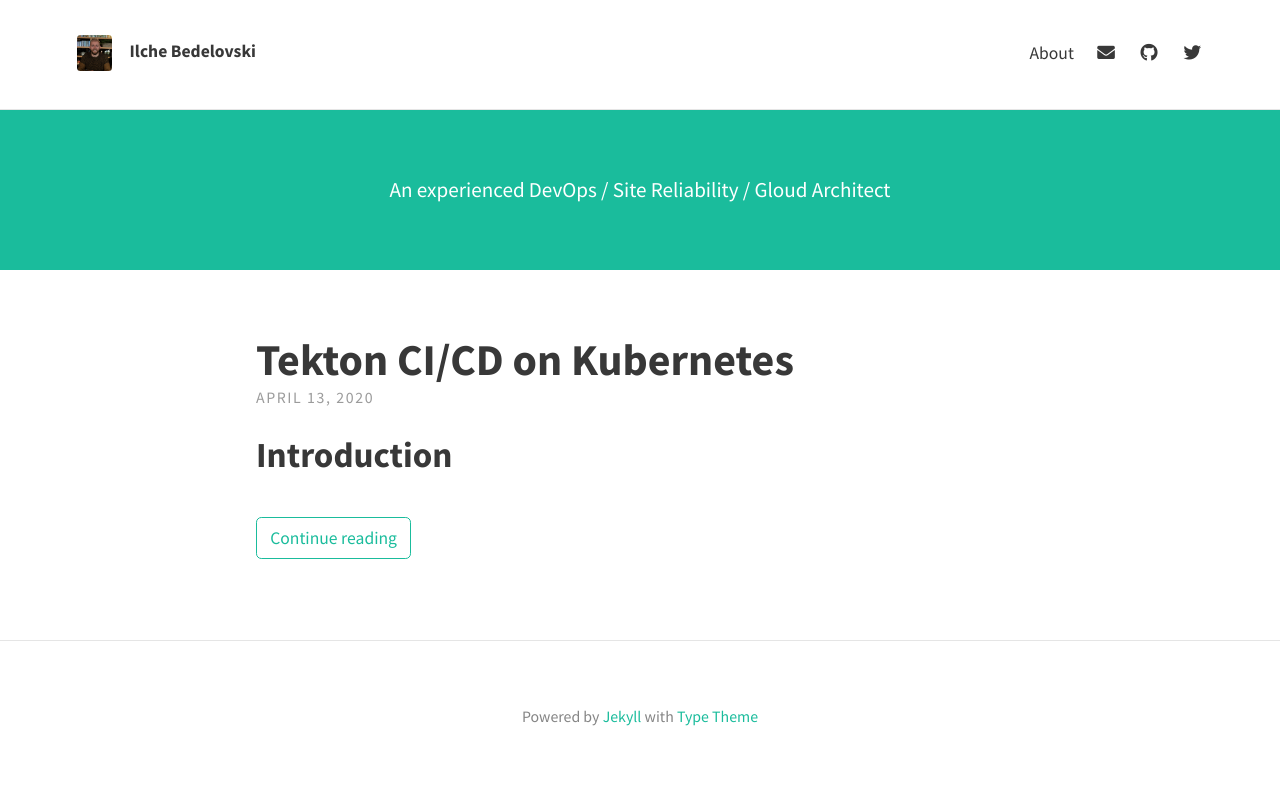
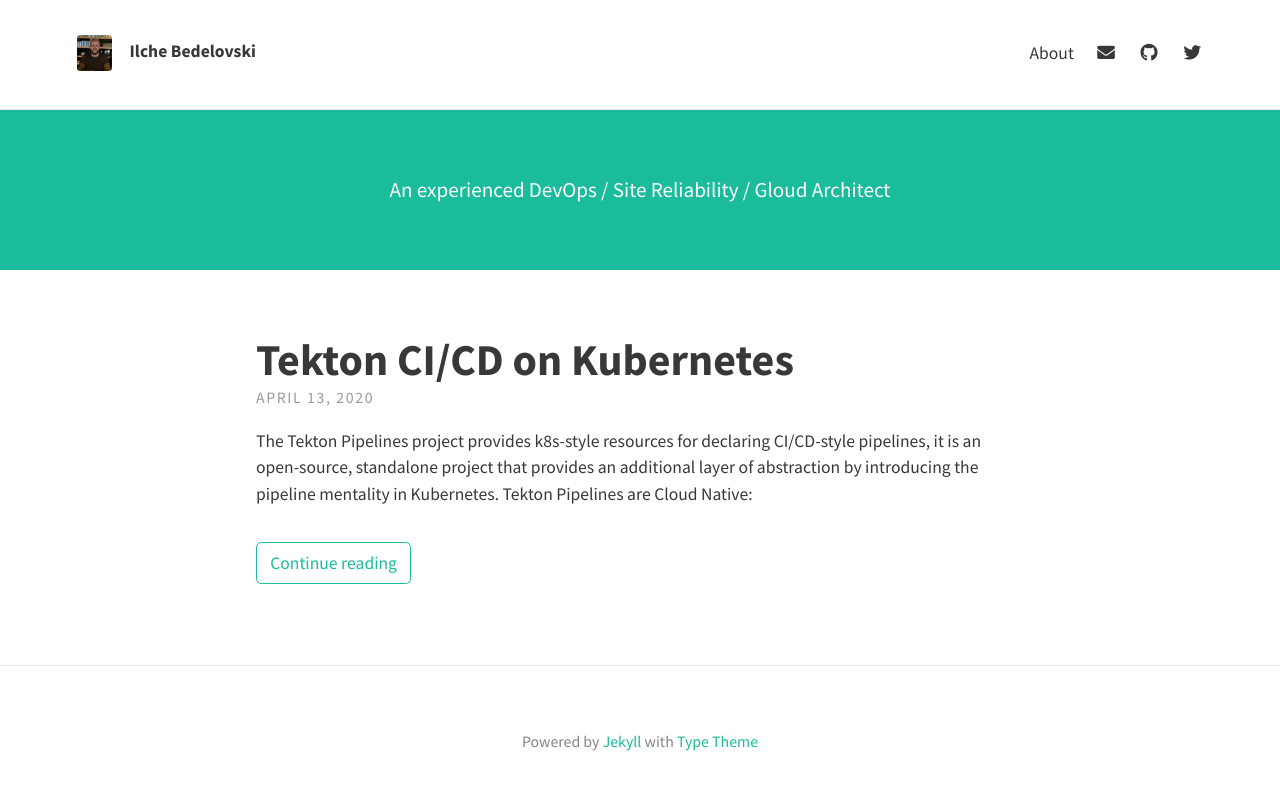
Before and after one commit to ilchebedelovski/ilchebedelovski.github.io, a Jekyll site: the page built from index.html, in a window 1280 px wide. Shown: the top 790 px of the page. Built offline with Jekyll 4.4.1, drawn with Linux system fonts in a browser that asks for light colours; nearby versions of some CDN libraries; the list of posts is cut into pages by our own code; part of the change alters nothing that is shown.

Commit message:
Update 2020-04-13-tektoncd-on-kubernetes.md

````diff
--- a/_posts/2020-04-13-tektoncd-on-kubernetes.md
+++ b/_posts/2020-04-13-tektoncd-on-kubernetes.md
@@ -2,8 +2,6 @@
 layout: post
 title: Tekton CI/CD on Kubernetes
 ---
-
-## Introduction
 
 The Tekton Pipelines project provides k8s-style resources for declaring CI/CD-style pipelines, it is an open-source, standalone project that provides an additional layer of abstraction by introducing the pipeline mentality in Kubernetes. Tekton Pipelines are Cloud Native:
 
@@ -104,12 +102,12 @@ spec:
 
 ### Task
 
-There is only one task named as `build-and-deploy`, inside that task there few steps:
+There is only one task named as `build-and-deploy`, in the main section we have `inputs`, `outputs` and `steps`. Inside that task there few steps:
 
 - `build-and-push` - where the image is built and pushed to our Container Registry. I am using [Kaniko](https://github.com/GoogleContainerTools/kaniko) for building and pushing the image.
 - `run-helm-add` - our Helm Chart is public available, we add that repo to our local Helm setting.
 - `run-helm-update` - a step for updating the local config with the resently added repository.
-- `run-helm-upgrade` - a step for installing/upgrading the Helm Chart.
+- `run-helm-upgrade` - a step for installing/upgrading the Helm Chart, in this step as you can see, several Helm Values are replaced, it is the application requirement for suppling the required variables to the Helm Chart and pass them to the scheduled Kubernetes Pod.
 
 ```
 apiVersion: tekton.dev/v1alpha1
@@ -131,28 +129,9 @@ spec:
         type: string
       - name: appName
         type: string
-      - name: imageRepository
-        type: string
-      - name: ingressHost
-        type: string
-      - name: pvcName
-        type: string
-      - name: pvcResourcesStorage
-        type: string
-      - name: pvcStorageClassName
-        type: string
-      - name: backendAppEnv
-        type: string
-      - name: backendConsumerKey
-        type: string
-      - name: backendConsumerSecret
-        type: string
-      - name: backendAccessToken
-        type: string
-      - name: backendAccessTokenSecret
-        type: string
-      - name: backendAuthToken
-        type: string
+        .
+        .
+        .
   outputs:
     resources:
       - name: image-registry
@@ -205,26 +184,9 @@ spec:
         - name=$(inputs.params.appName)
         - --set
         - image.repository=$(inputs.params.imageRepository)
-        - --set
-        - ingress.hosts[0]=$(inputs.params.ingressHost)
-        - --set
-        - pvc.name=$(inputs.params.pvcName)
-        - --set
-        - pvc.resources.storage=$(inputs.params.pvcResourcesStorage)
-        - --set
-        - pvc.storageClassName=$(inputs.params.pvcStorageClassName)
-        - --set
-        - backend.appEnv=$(inputs.params.backendAppEnv)
-        - --set
-        - backend.consumerKey=$(inputs.params.backendConsumerKey)
-        - --set
-        - backend.consumerSecret=$(inputs.params.backendConsumerSecret)
-        - --set
-        - backend.accessToken=$(inputs.params.backendAccessToken)
-        - --set
-        - backend.accessTokenSecret=$(inputs.params.backendAccessTokenSecret)
-        - --set
-        - backend.authToken=$(inputs.params.backendAuthToken)
+        .
+        .
+        .
   volumes:
     - name: kaniko-secret
       secret:
@@ -233,3 +195,94 @@ spec:
           - key: .dockerconfigjson
             path: .docker/config.json
 ```
+
+### Pipeline
+
+As I mentioned earlier, a `pipeline` is a collection of tasks in order, in my `pipeline` I have `resources`, `params` and `tasks`. The vital in this `pipeline` is the moment of calling my previous task named as `build-and-deploy` with the already defined resources.
+
+```
+kind: Pipeline
+metadata:
+  name: api-pipeline
+  namespace: tekton-pipelines
+spec:
+  resources:
+    - name: git-repo
+      type: git
+    - name: image-registry
+      type: image
+  params:
+    - name: pathToDockerFile
+      type: string
+    - name: pathToContext
+      type: string
+    - name: appChartRepo
+      type: string
+    - name: appName
+      type: string
+      .
+      .
+      .
+  tasks:
+    - name: build-and-deploy
+      taskRef:
+        name: build-and-deploy
+      params:
+        - name: pathToDockerFile
+          value: "$(params.pathToDockerFile)"
+        - name: pathToContext
+          value: "$(params.pathToContext)"
+        - name: appChartRepo
+          value: "$(params.appChartRepo)"
+        - name: appName
+          value: "$(params.appName)"
+          .
+          .
+          .
+      resources:
+        inputs:
+          - name: git-repo
+            resource: git-repo
+        outputs:
+          - name: image-registry
+            resource: image-registry
+```
+
+### PipelineRun
+
+This deployment is crucial for running the previus pipeline, I am referencing the `pipeline` name where I am sending the resources and the values of the required parameters.
+
+```
+apiVersion: tekton.dev/v1alpha1
+kind: PipelineRun
+metadata:
+  name: api-pipeline-run
+  namespace: tekton-pipelines
+spec:
+  serviceAccountName: tekton-pipelines
+  pipelineRef:
+    name: api-pipeline
+  resources:
+    - name: git-repo
+      resourceRef:
+        name: git-repo
+    - name: image-registry
+      resourceRef:
+        name: image-registry
+  params:
+    - name: "appName"
+      value: ""
+    - name: imageRepository
+      .
+      .
+      .
+```
+
+## Conclusion
+
+Tekton is perfect CD solution, it provides open-source components for standardizing your CI/CD tooling and processes across different vendors, programming languages, and deployment environments. Industry specifications around pipelines, releases, workflows, and other CI/CD components available with Tekton will work well with existing CI/CD tools such as Jenkins, Jenkins X, Skaffold, and Knative, among others. Tekton provides a number of interactive tutorials at [try](https://try.tekton.dev) for developers to get hands-on experience with the project.
+
+## References
+
+- Tekton git repository, https://github.com/tektoncd/pipeline
+- Official Tekton documentation, http://tekton.dev/docs
````
